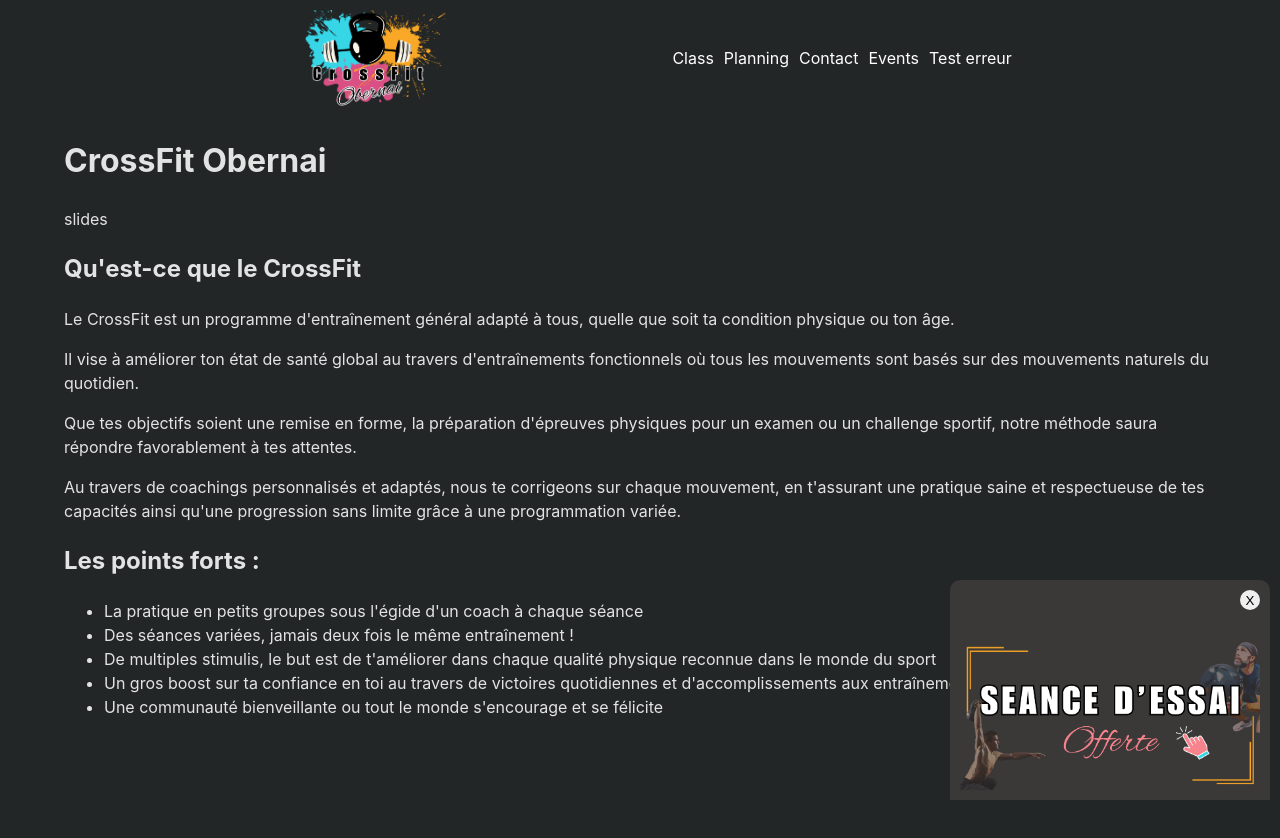
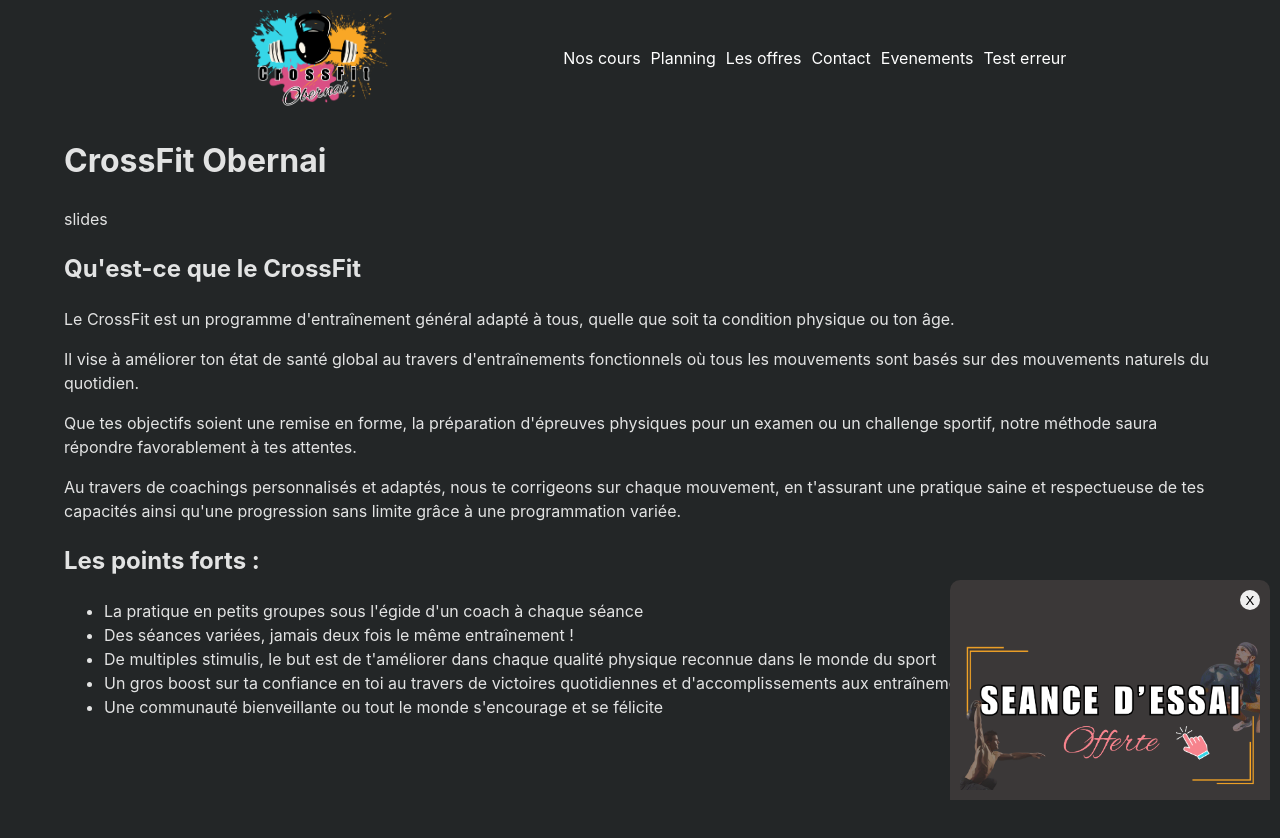
Before and after one commit to Crrux/CrossfitObernai, a React (Vite) app: page / in a window 1280 px wide. Shown: the top 838 px of the page. Built offline with nearby package versions, Linux system fonts and the light colour scheme.

Commit message:
creation page offres

```diff
--- a/src/App.jsx
+++ b/src/App.jsx
@@ -7,6 +7,7 @@ import Header from "./layout/header/header";
 import Home from "./pages/home/home";
 import Class from "./pages/class/class";
 import Planning from "./pages/planning/planning";
+import Offers from "./pages/offers/offers";
 import Contact from "./pages/contact/contact";
 import Events from "./pages/events/events";
 import Error from "./pages/error/error";
@@ -21,6 +22,7 @@ function App() {
           <Route path="/" element={<Home />} />
           <Route path="class" element={<Class />} />
           <Route path="planning" element={<Planning />} />
+          <Route path="offers" element={<Offers />} />
           <Route path="contact" element={<Contact />} />
           <Route path="events" element={<Events />} />
           <Route path="*" element={<Error />} />
--- a/src/layout/header/header.jsx
+++ b/src/layout/header/header.jsx
@@ -10,10 +10,11 @@ function Header() {
         </Link>
       </div>
       <nav>
-        <Link to={"class"}>Class</Link>
+        <Link to={"class"}>Nos cours</Link>
         <Link to={"planning"}>Planning</Link>
+        <Link to={"offers"}>Les offres</Link>
         <Link to={"contact"}>Contact</Link>
-        <Link to={"events"}>Events</Link>
+        <Link to={"events"}>Evenements</Link>
         <Link to={"testerreur"}>Test erreur</Link>
       </nav>
     </header>
--- /dev/null
+++ b/src/pages/offers/offers.jsx
@@ -0,0 +1,9 @@
+function Offers() {
+  return (
+    <>
+      <p>Offres</p>
+    </>
+  );
+}
+
+export default Offers;
--- a/src/sass/style.sass
+++ b/src/sass/style.sass
@@ -10,6 +10,7 @@ $layout-breakpoint-tablet-max: 1024px
 @import "../pages/contact/_contact"
 @import "../pages/events/_events"
 @import "../pages/planning/_planning"
+@import "../pages/offers/_offers"
 @import "../pages/error/_error"
 
 @import "../components/popup/_popup"
```
Also changed, not shown: src/pages/offers/_offers.sass (added), 1 other file (tests, documents, lock files or other folders).
